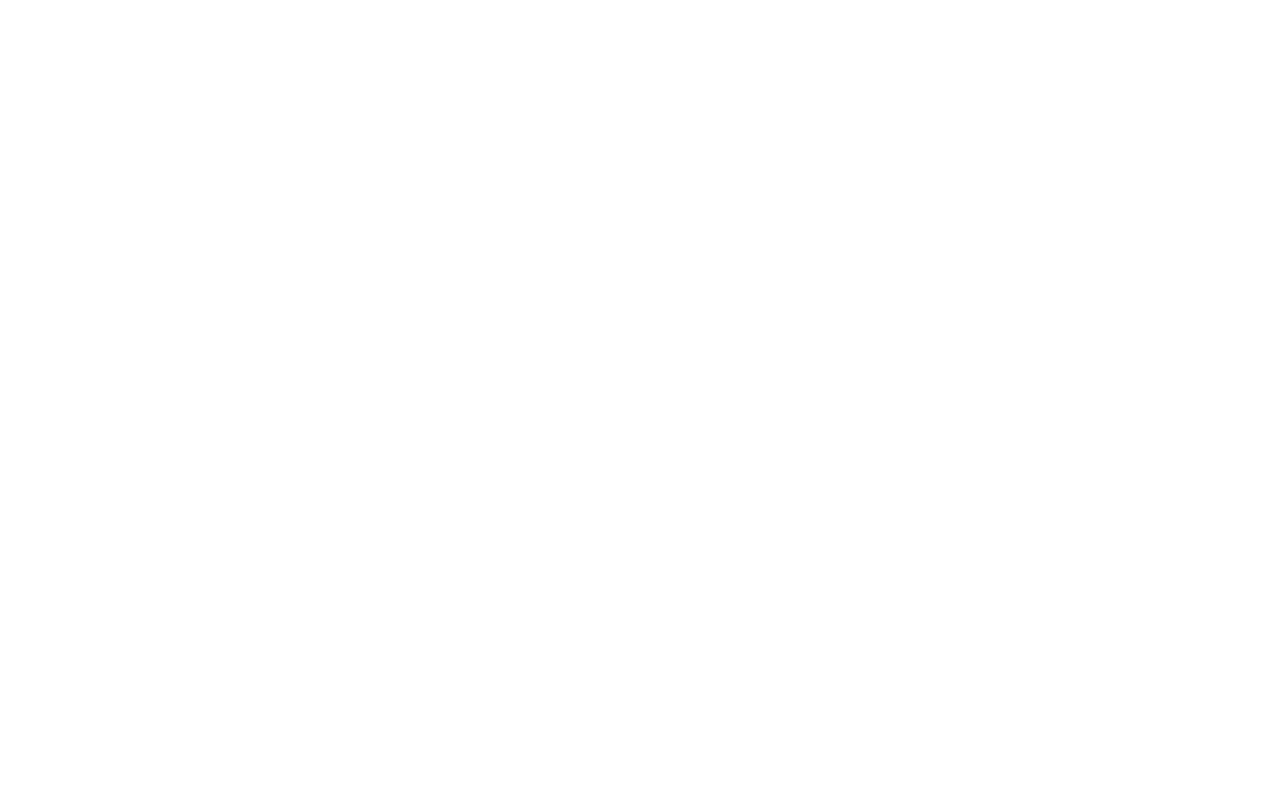
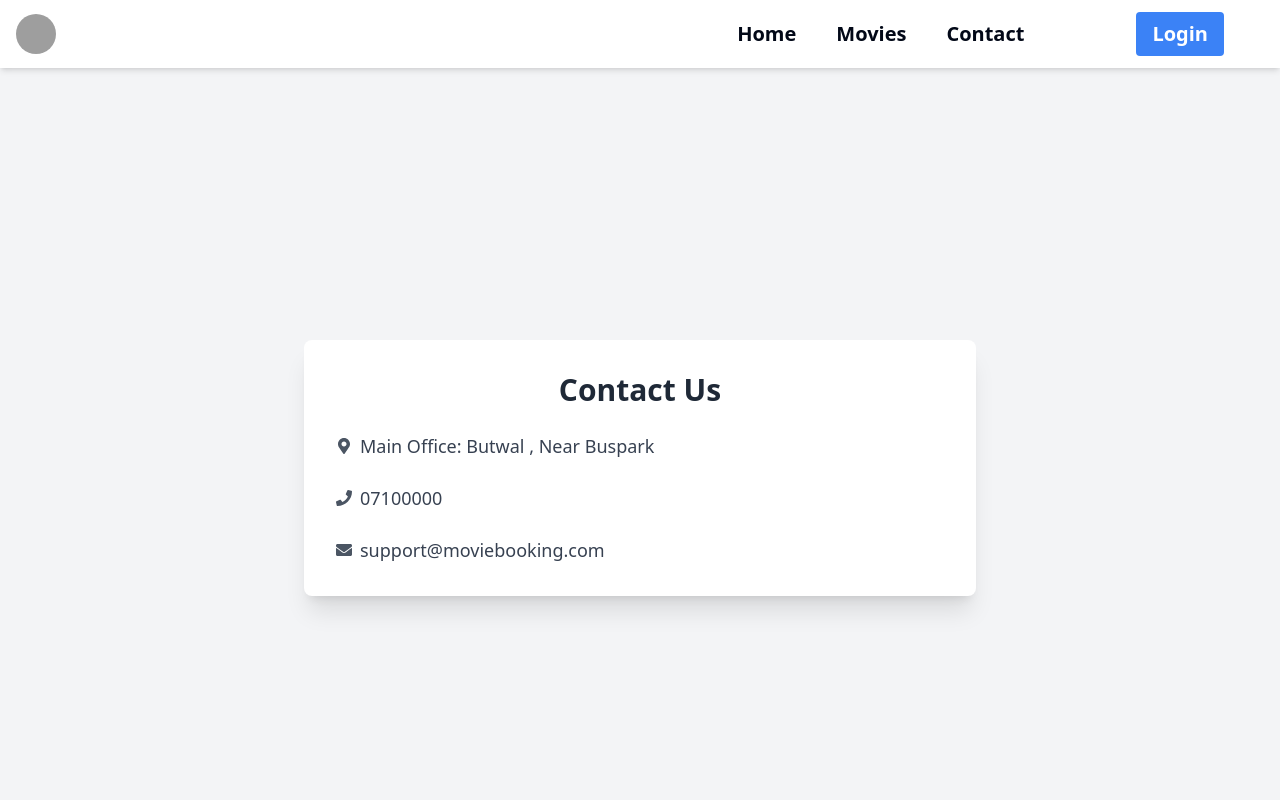
Before and after one commit to Sushant203/OnlineMovieBookingSystem, a React (Vite) app: page /contact in a window 1280 px wide. Before the commit this address had no page. Shown: the top 800 px of the page. Built offline with nearby package versions, Linux system fonts and the light colour scheme; grey boxes are pictures that could not be loaded.

Commit message:
contact us details

```diff
--- a/src/App.tsx
+++ b/src/App.tsx
@@ -12,6 +12,8 @@ import Movie from "./components/movie/index";
 import SingleMovie from "./components/SIngleMovie";
 import PaymentPage from "./components/payment_handling/Payment";
 import TicketPage from "./components/ticket_page/TicketPage";
+import { Contact } from "lucide-react";
+import ContactUs from "./app/contact/ContactUs";
 
 // PayPal configuration
 const initialOptions = {
@@ -41,6 +43,7 @@ const App: React.FC = () => {
               element={<Seat />}
             />
             <Route path="/ticket" element={<TicketPage />} />
+            <Route path="/contact" element={<ContactUs />} />
             <Route path="/payment" element={<PaymentPage />} />
             <Route path="/signup" element={<SignUp />} />
           </Route>
--- /dev/null
+++ b/src/app/contact/ContactUs.tsx
@@ -0,0 +1,33 @@
+import { FaPhone, FaEnvelope, FaMapMarkerAlt } from "react-icons/fa";
+
+export default function ContactUs() {
+  return (
+    <div className="flex flex-col items-center justify-center min-h-screen bg-gray-100 p-6">
+      <div className="bg-white rounded-lg shadow-xl p-8 w-full max-w-2xl">
+        <h1 className="text-3xl font-bold mb-6 text-center text-gray-800">
+          Contact Us
+        </h1>
+
+        {/* Contact Information */}
+        <div className="space-y-6">
+          <div className="flex items-center">
+            <FaMapMarkerAlt className="mr-2 text-gray-600" />
+            <p className="text-lg text-gray-700">
+              Main Office: Butwal , Near Buspark
+            </p>
+          </div>
+
+          <div className="flex items-center">
+            <FaPhone className="mr-2 text-gray-600" />
+            <p className="text-lg text-gray-700">07100000</p>
+          </div>
+
+          <div className="flex items-center">
+            <FaEnvelope className="mr-2 text-gray-600" />
+            <p className="text-lg text-gray-700">support@moviebooking.com</p>
+          </div>
+        </div>
+      </div>
+    </div>
+  );
+}
```
